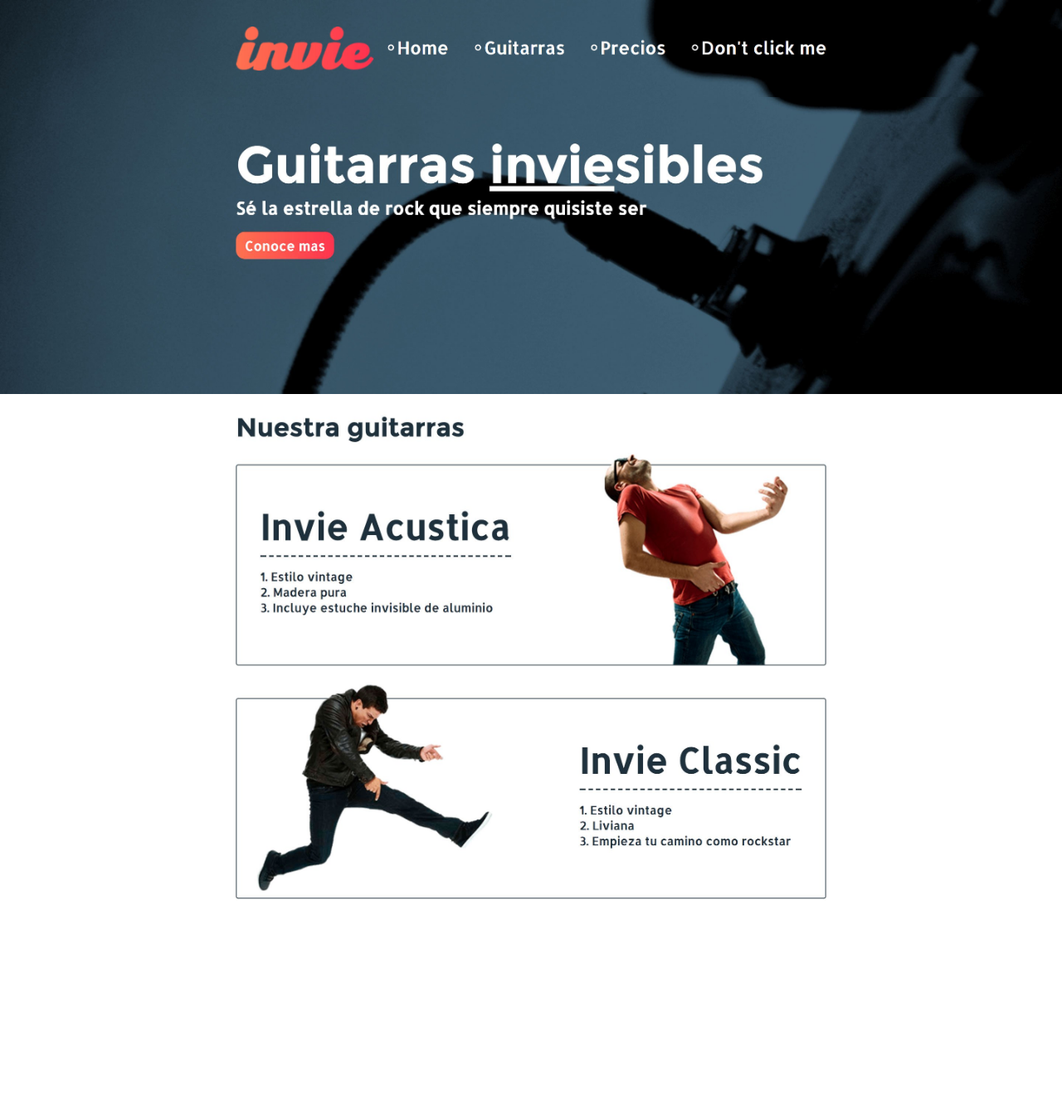
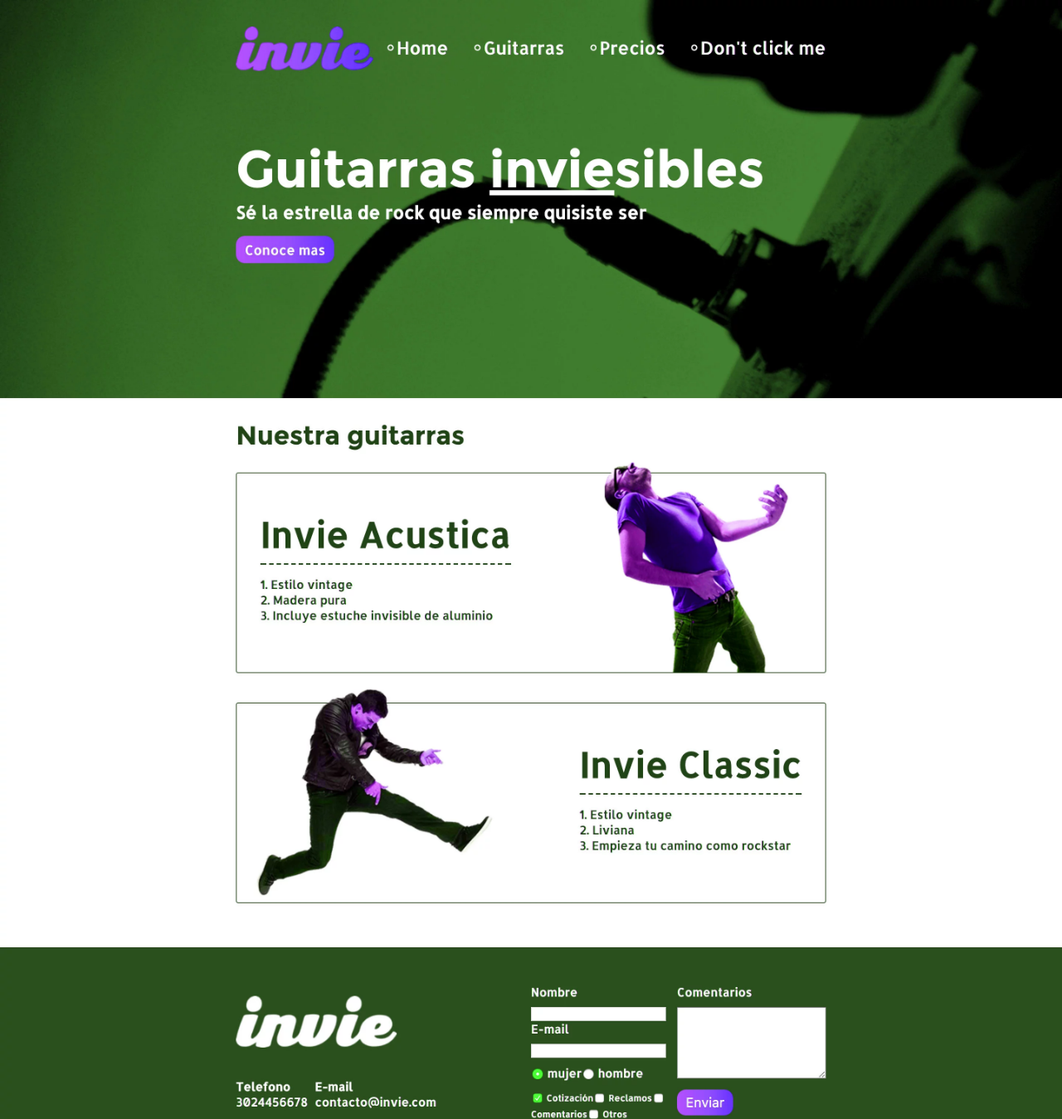
Before and after one commit to juandanielhb/invie-github, a plain HTML site: page index.html in a window 1280 px wide. Shown: the whole page at 83% size. Before the commit the page ends 1129 px from the top, so only its background shows below. Drawn offline with Linux system fonts and the light colour scheme.

Commit message:
nueva versión de invie verde

```diff
--- a/index.html
+++ b/index.html
@@ -14,9 +14,6 @@
     </style>
 </head>
 <body>
-    <img src="header.jpg" alt=""/>
-    <img src="hero.jpg" alt=""/>
-    <img src="acustica.jpg" alt=""/>
-    <img src="clasica.jpg" alt=""/>
+    <img src="nueva-version.webp" alt=""/>
 </body>
 </html>
```
Also changed, not shown: nueva-version.webp (added).
